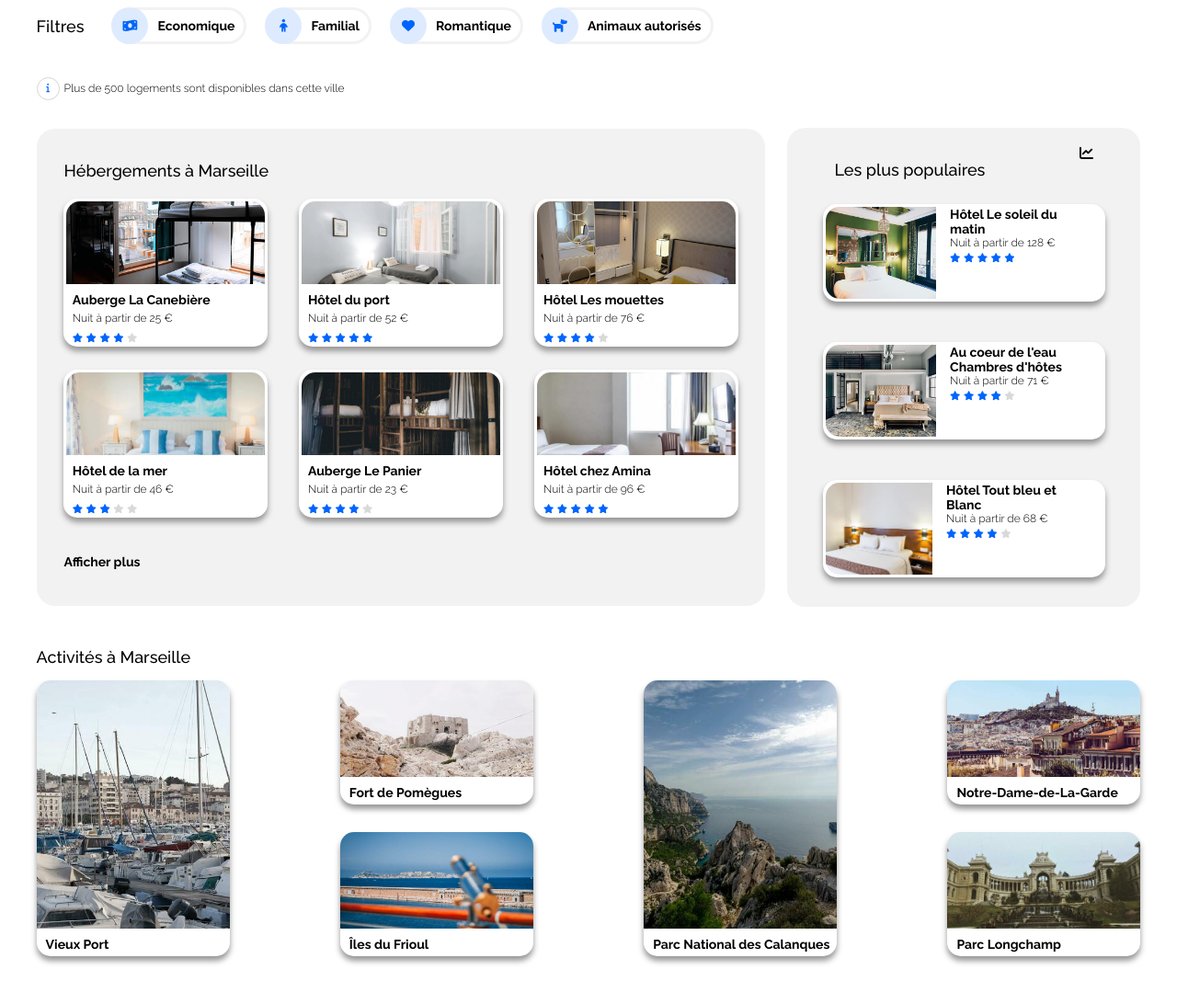
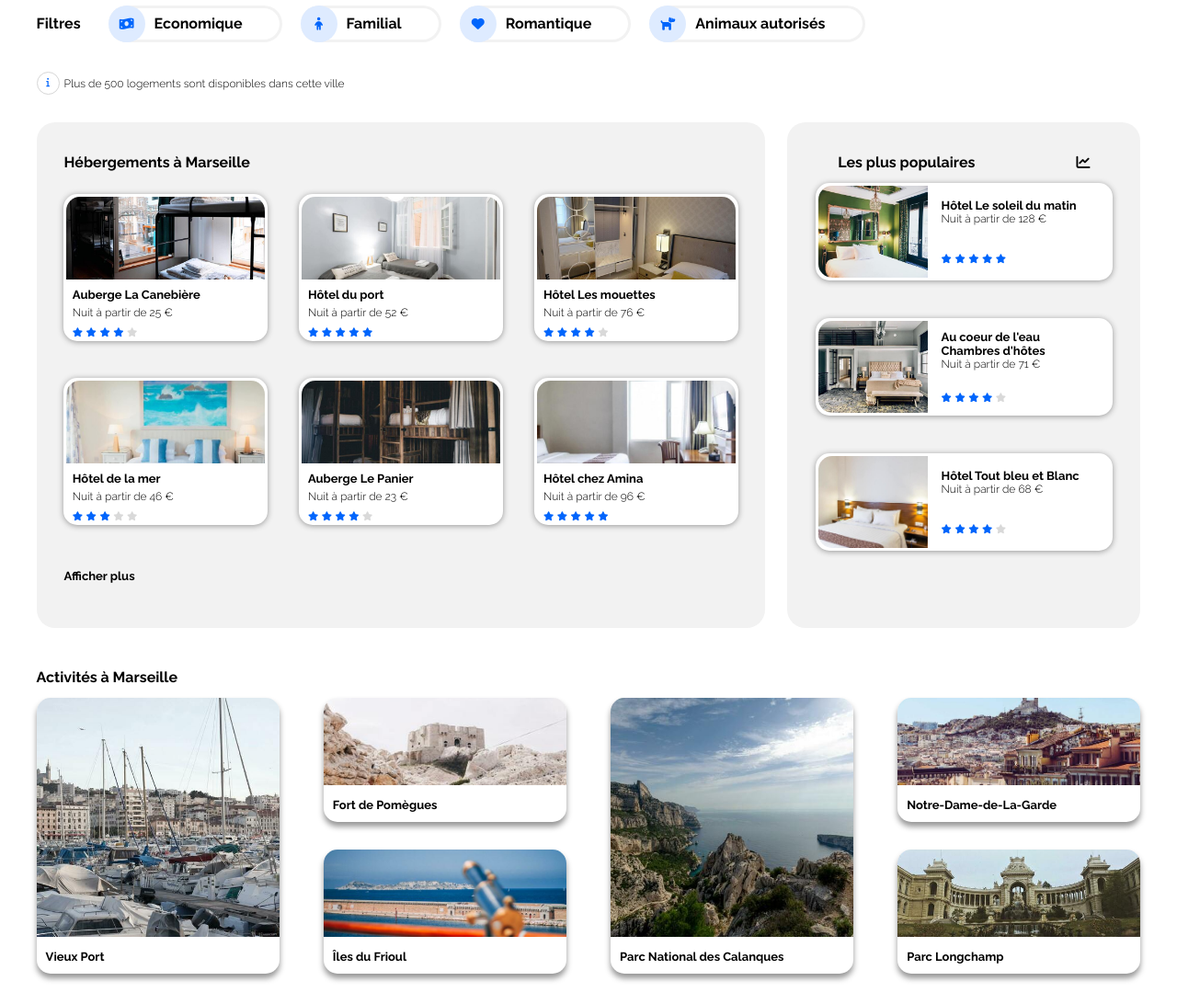
Before and after one commit to POLETTISTE/OCR_P02_BOOKI, a website: page index.html in a window 1280 px wide. Shown: the part 254-1346 px from the top of the page at 92% size. Drawn offline with Linux system fonts and the light colour scheme.

Commit message:
change % localisation and popular cards

```diff
--- a/css/components.css
+++ b/css/components.css
@@ -2,7 +2,7 @@
     background-color: white;
     border-radius: 15px;
     border: 3px solid white;
-    box-shadow: 0px 5px 6px rgb(150,150,150);
+    box-shadow: 0px 1px 6px rgb(150,150,150);
 }
 
 .card a:hover{
--- a/css/footer.css
+++ b/css/footer.css
@@ -6,7 +6,7 @@ footer {
     justify-content: flex-start;
     padding-top:30px;
     padding-bottom: 30px;
-    padding-left:70px;
+    padding-left:30px;
 }
 
 .footer-list {
--- a/css/global.css
+++ b/css/global.css
@@ -11,11 +11,12 @@ h1{
 }
 
 h2{
-    font-size:18px;
+    font-size:16px;
+    font-weight: 700;
 }
 
 h3{
-    font-size:14px;
+    font-size:13px;
     font-weight: 700;
 
 }
@@ -30,7 +31,6 @@ a, a:hover, a:visited {
     color:black;
     font-size:14px;
     font-weight:300;
-
 }
 
 ul {
--- a/css/main.css
+++ b/css/main.css
@@ -24,7 +24,7 @@ main {
 
 #location {
     width: 66%;
-    min-height:500px;
+    min-height:550px;
     margin:0;
 }
 
@@ -35,7 +35,7 @@ main {
 
 .location-grid {
     width:100%;
-    height:auto;
+    min-height:400px;
     display: flex;
     flex-wrap: wrap;
     justify-content: space-evenly;
@@ -89,19 +89,21 @@ main {
 
  #popular {
     width:32%;
-    min-height:500px;
+    min-height:550px;
     margin:0;
 }
 .popular-grid{
-    height:450px;
+    width:100%;
+    min-height:400px;
     display: flex;
     flex-direction: column;
-    justify-content: space-around;
+    justify-content: space-between;
     align-items: center;
 }
 
 .popular-title {
     display:flex;
+    align-items: center;
     justify-content: space-around;
 
 }
@@ -114,8 +116,8 @@ main {
 }
 
 .popular-card {
-    width:80%;
-    margin-bottom: 20px;
+    width:84%;
+    padding-right:20px;
 
 }
 .popular-card a{
@@ -134,17 +136,16 @@ main {
 }
 
 .popular-right-menu{
-    min-width:50%;
+    width:60%;
     height:100px;
+    display: flex;
+    flex-direction: column;
+    justify-content: space-around;
 }
-.popular-card-description h3{
+.popular-card-description h3,
+.popular-card-description p{
     margin:0;
     margin-left: 15px;
-    margin-right: 15px;
-}
-.popular-card-description p{
-    margin:0;
-    margin-left:15px;
 }
 
 .popular-card-stars {
@@ -164,7 +165,7 @@ main {
 }
 
 .activities-card-large {
-    width:210px;
+    width:22%;
     height:300px;
     margin:0px;
     padding: 0px;
@@ -176,8 +177,8 @@ main {
 
 
 .activities-card-large img {
-    width: 210px;
-    height: 270px;
+    width: 100%;
+    height: 260px;
     object-fit:cover;
     object-position: 50% 50%;
     border-top-left-radius: 15px;
@@ -185,8 +186,12 @@ main {
 
 }
 
+.activities-card-medium{
+    width:22%;
+}
+
 .activities-card-medium-item {
-    width:210px;
+    width:100%;
     height:135px;
     margin:0px;
     margin-bottom: 30px;
@@ -197,8 +202,8 @@ main {
 
 
 .activities-card-medium-item img {
-    width: 210px;
-    height: 105px;
+    width: 100%;
+    height: 95px;
     object-fit:cover;
     object-position: 50% 50%;
     border-top-left-radius: 15px;
@@ -208,6 +213,9 @@ main {
 
 .title-activity{
     margin:0;
-    margin-top:5px;
+    margin-top:10px;
     margin-left: 10px;
+    margin-bottom: 15px;
+    display:flex;
+    align-items: center;
 }
--- a/index.html
+++ b/index.html
@@ -35,10 +35,10 @@
         <div class="filters">
             <h2>Filtres</h2>
             <div class="search-filters">
-                <a href="#" class="search-filters-item"><i class="fa-solid fa-money-bill-wave icone"></i><h3>Economique</h3></a>
-                <a href="#" class="search-filters-item"><i class="fa-solid fa-child icone"></i><h3>Familial</h3></a>
-                <a href="#" class="search-filters-item"><i class="fa-solid fa-heart icone"></i><h3>Romantique</h3></a>
-                <a href="#" class="search-filters-item"><i class="fa-solid fa-dog icone"></i><h3>Animaux autorisés</h3></a>
+                <a href="#" class="search-filters-item"><i class="fa-solid fa-money-bill-wave icone"></i><h2>Economique</h2></a>
+                <a href="#" class="search-filters-item"><i class="fa-solid fa-child icone"></i><h2>Familial</h2></a>
+                <a href="#" class="search-filters-item"><i class="fa-solid fa-heart icone"></i><h2>Romantique</h2></a>
+                <a href="#" class="search-filters-item"><i class="fa-solid fa-dog icone"></i><h2>Animaux autorisés</h2></a>
             </div>
         </div>
         <div>
@@ -155,7 +155,7 @@
                         </a>
                     </div>
                 </div>
-                <h3 class="location-more">Afficher plus</h3>
+                <a href="#"><h3 class="location-more">Afficher plus</h3></a>
             </section>
             <aside id="popular">
                 <div class="popular-title"><h2>Les plus populaires</h2> <i class="fa-solid fa-chart-line"></i></div>
@@ -228,7 +228,7 @@
                         <h3 class="title-activity">Vieux Port</h3>
                     </a>
                 </div>
-                <div class="activies-card-medium">
+                <div class="activities-card-medium">
                     <div class="activities-card-medium-item">
                         <a href="#">
                             <img src="images/activites/4_small/paul-hermann-QFTrLdQIRhI-unsplash.jpg" alt="Fort de Pomègues">
@@ -248,7 +248,7 @@
                         <h3 class="title-activity">Parc National des Calanques</h3>
                     </a>
                 </div>
-                <div class="activies-card-medium">
+                <div class="activities-card-medium">
                     <div class="activities-card-medium-item">
                         <a href="#">
                             <img src="images/activites/4_small/florian-wehde-xW9e8gdotxI-unsplash.jpg" alt="Notre-Dame-de-La-Garde">
```
